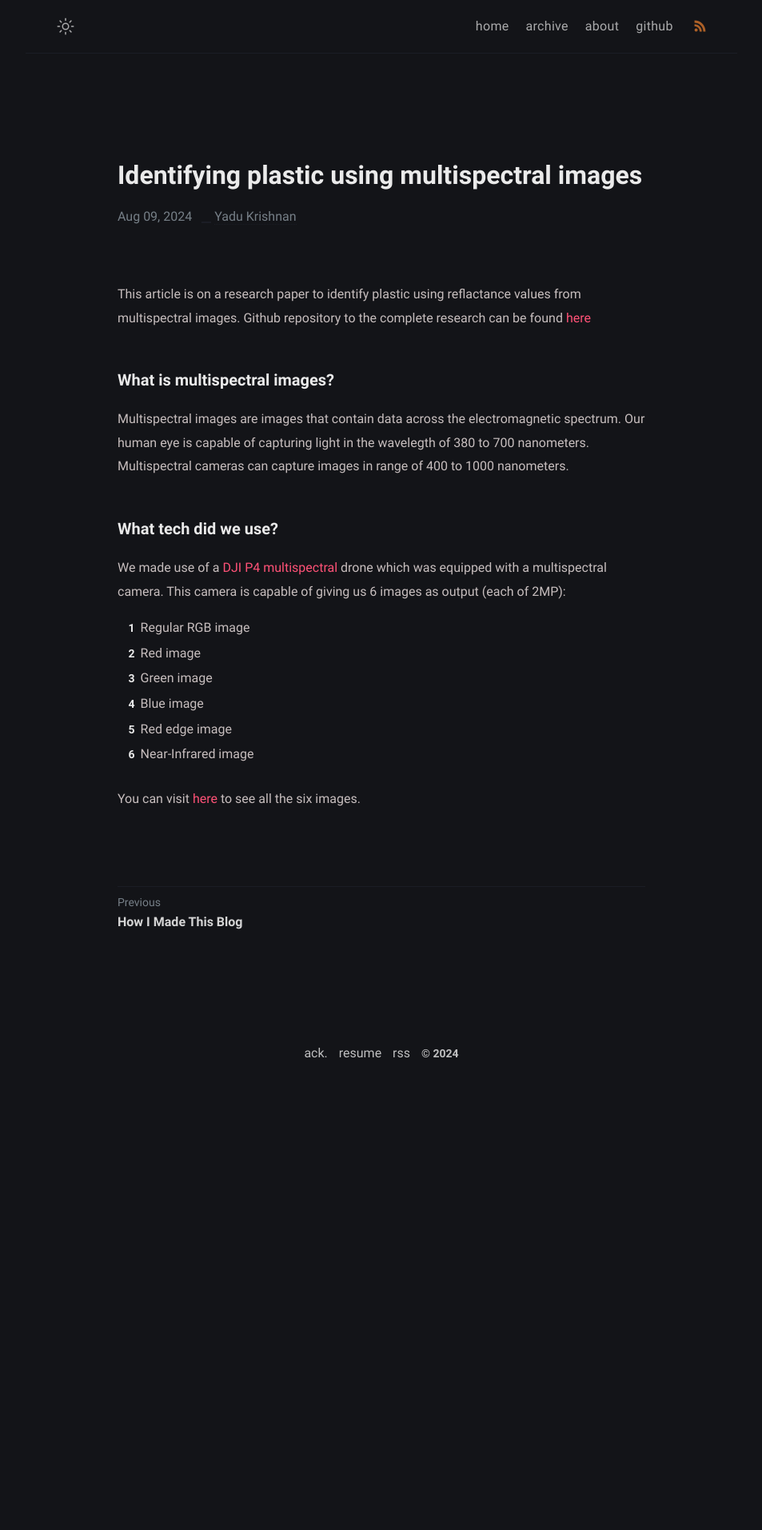
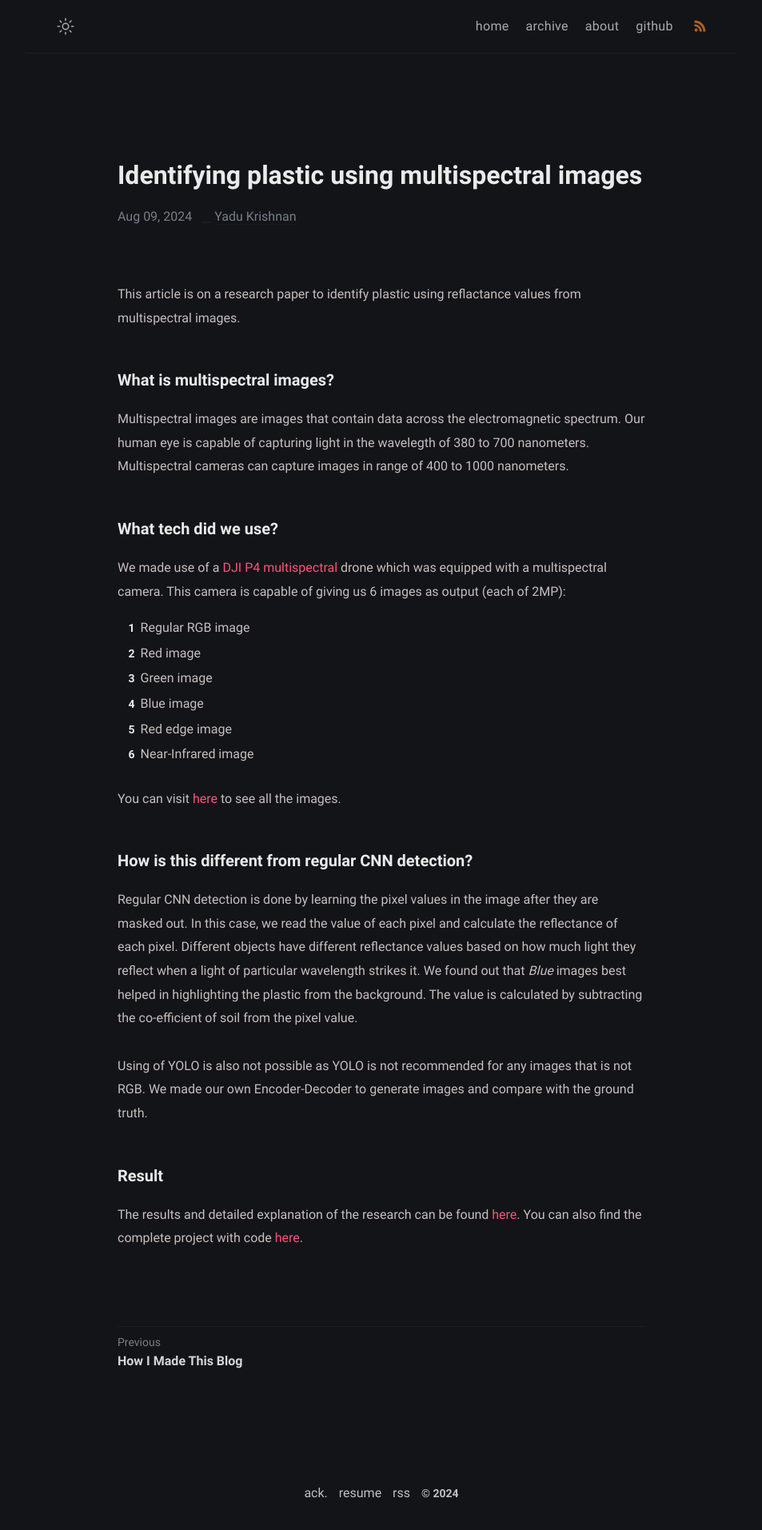
Before and after one commit to yadu-tv/yadu-tv.github.io, a Jekyll site: the page built from _posts/identify-plastic-using-multispectral-images/2024-08-09-identify-plastic-using-multispectral-images.md, in a window 1280 px wide. Shown: the whole page at 80% size, without its empty margins (163-1116 px from the left). Built offline with Jekyll 4.4.1, drawn with Linux system fonts in a browser that asks for light colours; before the commit the page ends 1364 px from its top, so only the background shows below that.

Commit message:
finish research post

```diff
--- a/_posts/identify-plastic-using-multispectral-images/2024-08-09-identify-plastic-using-multispectral-images.md
+++ b/_posts/identify-plastic-using-multispectral-images/2024-08-09-identify-plastic-using-multispectral-images.md
@@ -4,7 +4,7 @@ date: 2024-08-09 22:00:00 +05:30
 description: This article talks about how me and my team made use of multispectral drone cameras to effectively detect plastic.
 ---
 
-This article is on a research paper to identify plastic using reflactance values from multispectral images. Github repository to the complete research can be found [here](https://github.com/Deceptrax123/Plastic-Detection-using-Reflectance-Images-of-Hyperspectral-Bands)
+This article is on a research paper to identify plastic using reflactance values from multispectral images.
 
 #### What is multispectral images?
 
@@ -21,4 +21,14 @@ We made use of a [DJI P4 multispectral](https://www.dji.com/global/p4-multispect
 5. Red edge image
 6. Near-Infrared image
 
-You can visit [here](https://github.com/yadu-tv/yadu-tv.github.io/tree/main/_posts/identify-plastic-using-multispectral-images) to see all the six images.
+You can visit [here](https://github.com/yadu-tv/yadu-tv.github.io/tree/main/_posts/identify-plastic-using-multispectral-images/assets/) to see all the images.
+
+#### How is this different from regular CNN detection?
+
+Regular CNN detection is done by learning the pixel values in the image after they are masked out. In this case, we read the value of each pixel and calculate the reflectance of each pixel. Different objects have different reflectance values based on how much light they reflect when a light of particular wavelength strikes it. We found out that *Blue* images best helped in highlighting the plastic from the background. The value is calculated by subtracting the co-efficient of soil from the pixel value.
+
+Using of YOLO is also not possible as YOLO is not recommended for any images that is not RGB. We made our own Encoder-Decoder to generate images and compare with the ground truth.
+
+#### Result
+
+The results and detailed explanation of the research can be found [here](https://github.com/Deceptrax123/Plastic-Detection-using-Reflectance-Images-of-Hyperspectral-Bands/blob/Main/deep_learning_report.pdf). You can also find the complete project with code [here](https://github.com/Deceptrax123/Plastic-Detection-using-Reflectance-Images-of-Hyperspectral-Bands).
```
